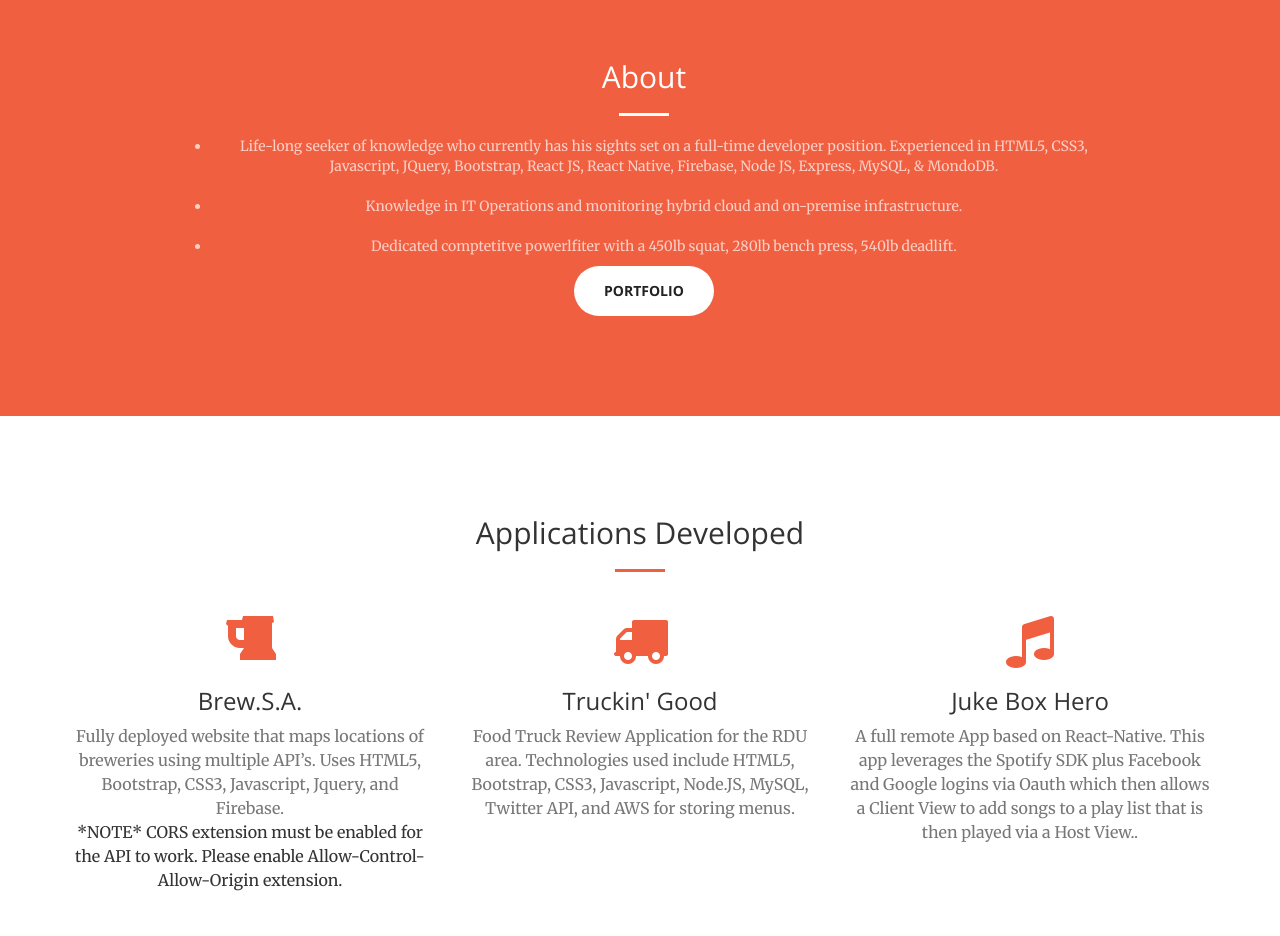
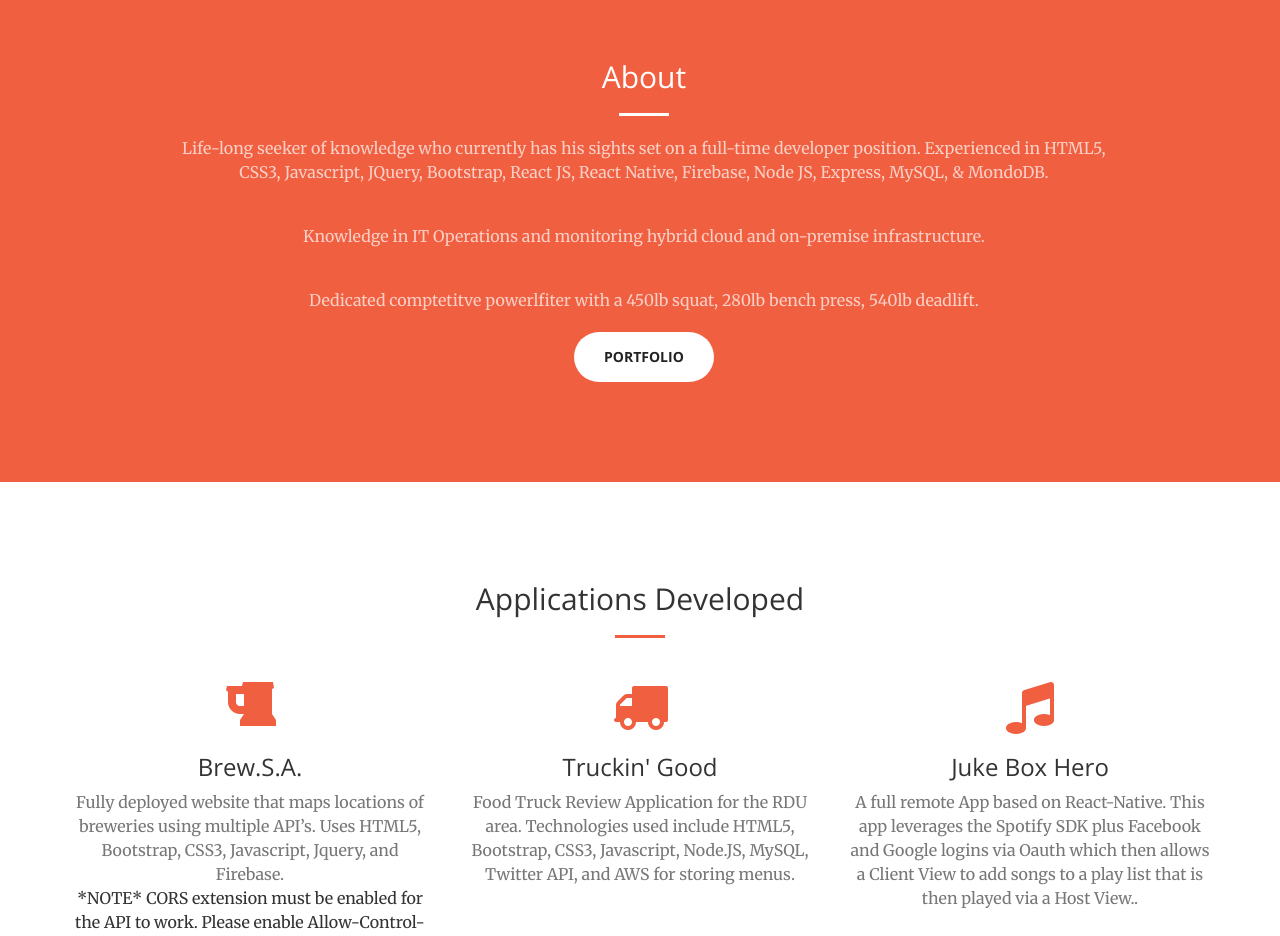
Before and after one commit to noahking27/noahKingProfile, a website: page index.html in a window 1280 px wide. Shown: the part 840-1776 px from the top of the page. Drawn offline with nearby package versions, Linux system fonts and the light colour scheme.

Commit message:
Add files via upload

```diff
--- a/index.html
+++ b/index.html
@@ -85,11 +85,11 @@
                 <div class="col-lg-10 col-lg-offset-2 text-center">
                     <h2 class="section-heading">About</h2>
                     <hr class="light">
-                    <ul>
-                    <li class="text-faded">Life-long seeker of knowledge who currently has his sights set on a full-time developer position. Experienced in HTML5, CSS3, Javascript, JQuery, Bootstrap, React JS, React Native, Firebase, Node JS, Express, MySQL, & MondoDB. </li> <br>
-                    <li class="text-faded"> Knowledge in IT Operations and monitoring hybrid cloud and on-premise infrastructure. </li> <br>
-                    <li class="text-faded"> Dedicated comptetitve powerlfiter with a 450lb squat, 280lb bench press, 540lb deadlift. </li>
-                    </ul>
+
+                    <p class="text-faded">Life-long seeker of knowledge who currently has his sights set on a full-time developer position. Experienced in HTML5, CSS3, Javascript, JQuery, Bootstrap, React JS, React Native, Firebase, Node JS, Express, MySQL, & MondoDB. </p> <br>
+                    <p class="text-faded"> Knowledge in IT Operations and monitoring hybrid cloud and on-premise infrastructure. </p> <br>
+                    <p class="text-faded"> Dedicated comptetitve powerlfiter with a 450lb squat, 280lb bench press, 540lb deadlift. </p>
+
                     <a href="#services" class="page-scroll btn btn-default btn-xl sr-button">Portfolio</a>
                 </div>
             </div>
```
